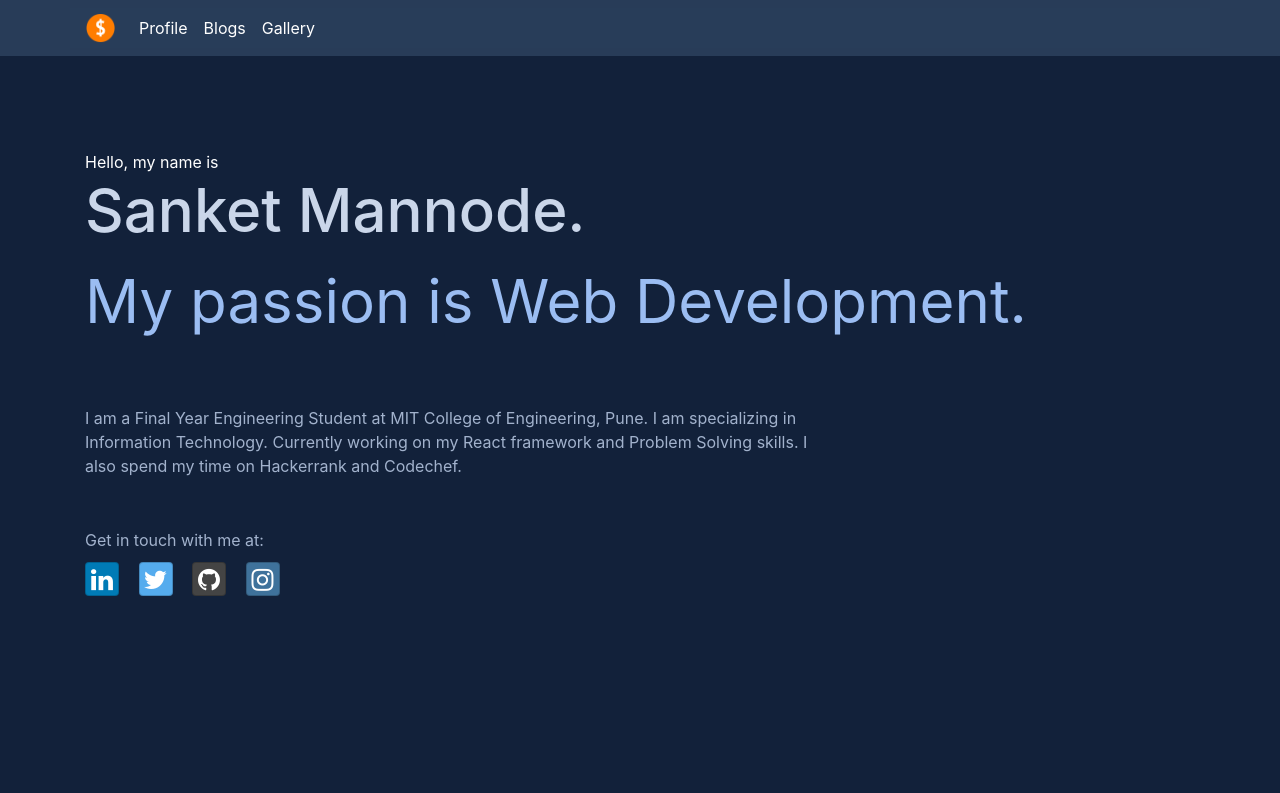
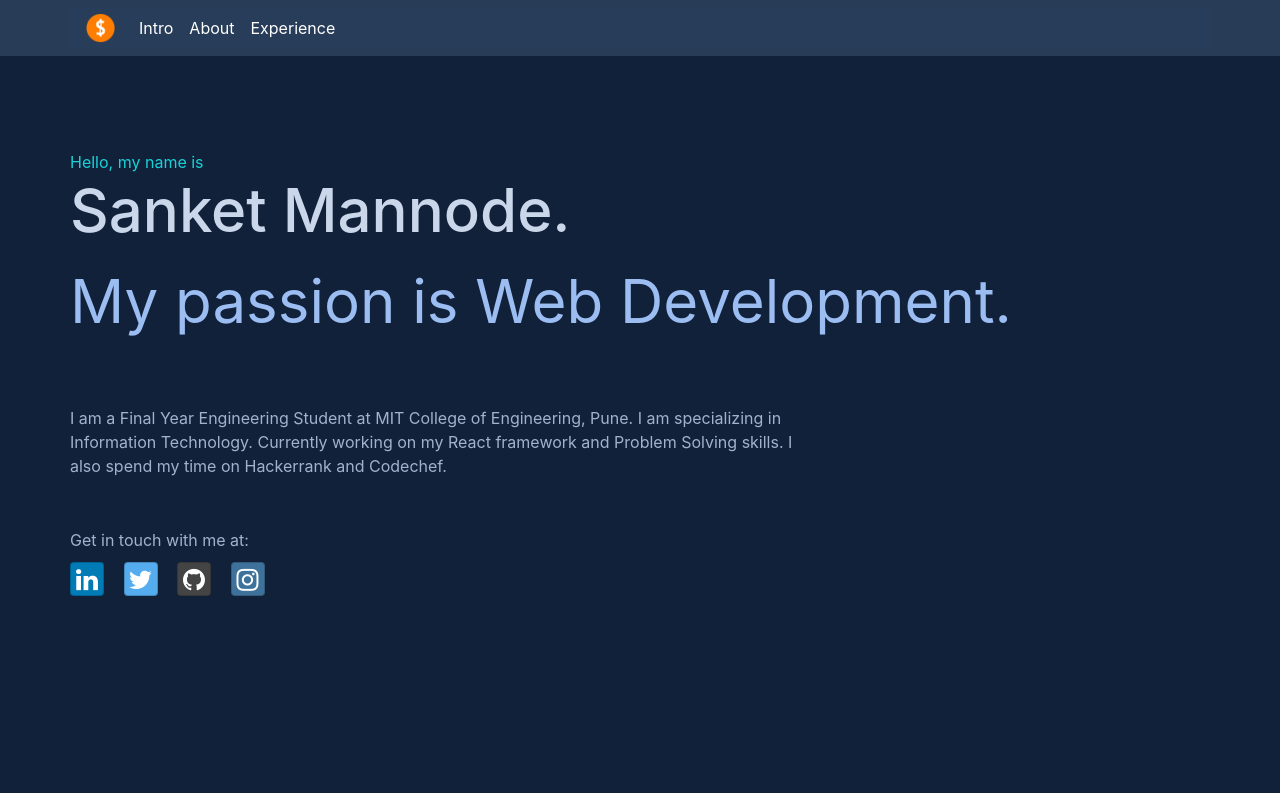
Before and after one commit to manmodesanket/my_website, a website: page index.html in a window 1280 px wide. Shown: the top 793 px of the page. Drawn offline with nearby package versions, Linux system fonts and the light colour scheme.

Commit message:
basic site done

```diff
--- a/index.html
+++ b/index.html
@@ -24,13 +24,13 @@
                 <div class="collapse navbar-collapse" id="Navbar">
                     <ul class="navbar-nav mr-auto">
                         <li class="nav-item">
-                            <a class="nav-link active" href="#">Profile</a>
+                            <a class="nav-link active" href="#intro">Intro</a>
                         </li>
                         <li class="nav-item">
-                            <a class="nav-link" href="./blogs.html">Blogs</a>
+                            <a class="nav-link" href="#about">About</a>
                         </li>
                         <li class="nav-item">
-                            <a class="nav-link" href="./gallery.html">Gallery</a>
+                            <a class="nav-link" href="#work">Experience</a>
                         </li>
                     </ul>
                 </div>
@@ -68,16 +68,16 @@
             <div class="col-sm-8">
                 <p>Get in touch with me at:</p>
                 <a class="btn btn-social-icon btn-linkedin profile_buttons" href="http://www.linkedin.com/in/manmodesanket" target="_blank">
-                    <span class="fa fa-linkedin fa-lg"></span>
+                    <i class="fa fa-linkedin fa-lg"></i>
                 </a>
                 <a class="btn btn-social-icon btn-twitter profile_buttons" href="https://twitter.com/_manmodesanket" target="_blank">
-                    <span class="fa fa-twitter fa-lg"></span>
+                    <i class="fa fa-twitter fa-lg"></i>
                 </a>
                 <a class="btn btn-social-icon btn-github profile_buttons" href="https://github.com/manmodesanket" target="_blank">
-                    <span class="fa fa-github fa-lg"></span>
+                    <i class="fa fa-github fa-lg"></i>
                 </a>
                 <a class="btn btn-social-icon btn-instagram profile_buttons" href="https://www.instagram.com/manmodesanket/" target="_blank">
-                    <span class="fa fa-instagram fa-lg"></span>
+                    <i class="fa fa-instagram fa-lg"></i>
                 </a>
             </div>
         </div>
@@ -125,7 +125,7 @@
             </div>
         </div>
     </div>
-    <div class="container work">
+    <div class="container work" id="work">
         <div class="row">
             <h1>Where I've Worked</h1>
         </div>
--- a/style/styles.css
+++ b/style/styles.css
@@ -1,3 +1,7 @@
+html {
+    scroll-behavior: smooth;
+}
+
 body{
     background-color: rgba(16, 31, 56, 0.99);
 }
@@ -8,8 +12,7 @@ body{
 
 .intro {
     color: white;
-    margin-top: 150px;
-    margin-bottom: 200px;
+    padding: 150px 0px 200px 0px;
 }
 
 .intro h1.name{
@@ -50,10 +53,10 @@ h3{
 
 .about {
     color: white;
-    margin-bottom: 250px;
+    padding: 150px 0px 200px 0px;
 }
 
-.about span{
+span{
     color: rgba(24, 213, 219, 0.99);
 }
 
@@ -75,7 +78,7 @@ h3{
 }
 
 .work {
-    margin-bottom:200px
+    padding: 150px 0px 200px 0px;
 }
 
 .work span{
```
